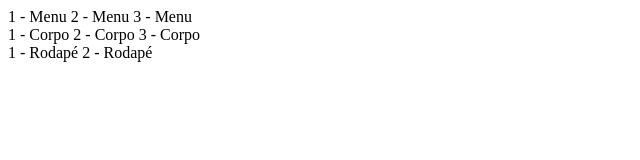
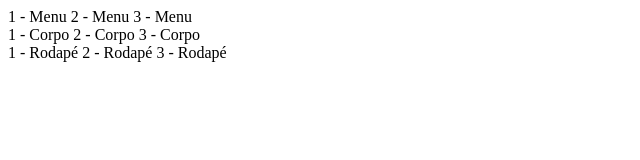
Before and after one commit to MaathL/repositorio, a plain HTML site: page index.html in a window 1280 px wide. Shown: the full height of the page, 0-640 px from the left. Drawn offline with Linux system fonts and the light colour scheme.

Commit message:
Terceiro rodapé

```diff
--- a/index.html
+++ b/index.html
@@ -22,6 +22,7 @@
        <div>
               1 - Rodapé
               2 - Rodapé
+              3 - Rodapé
        </div>
 </body>
 </html>
```
